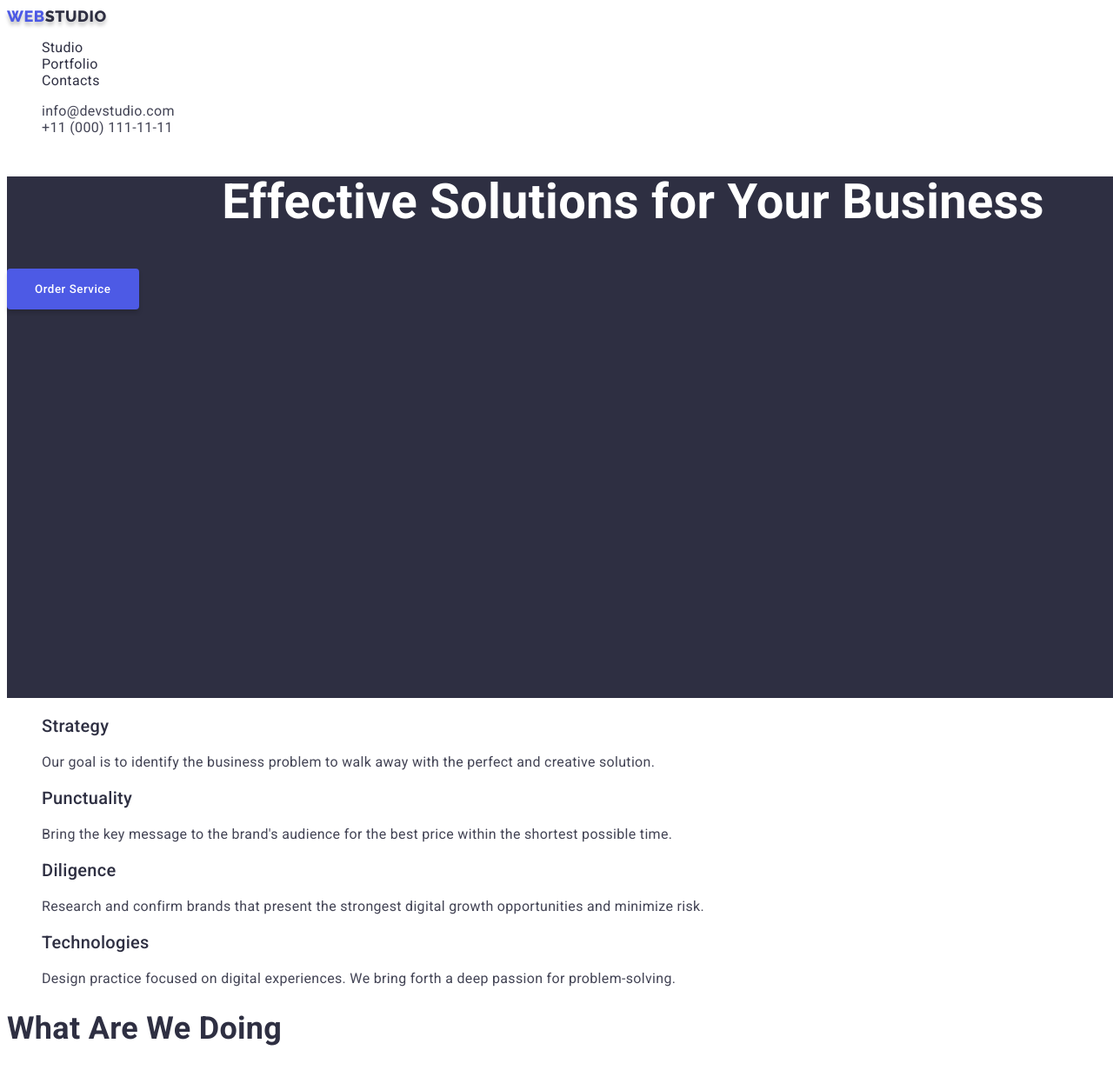
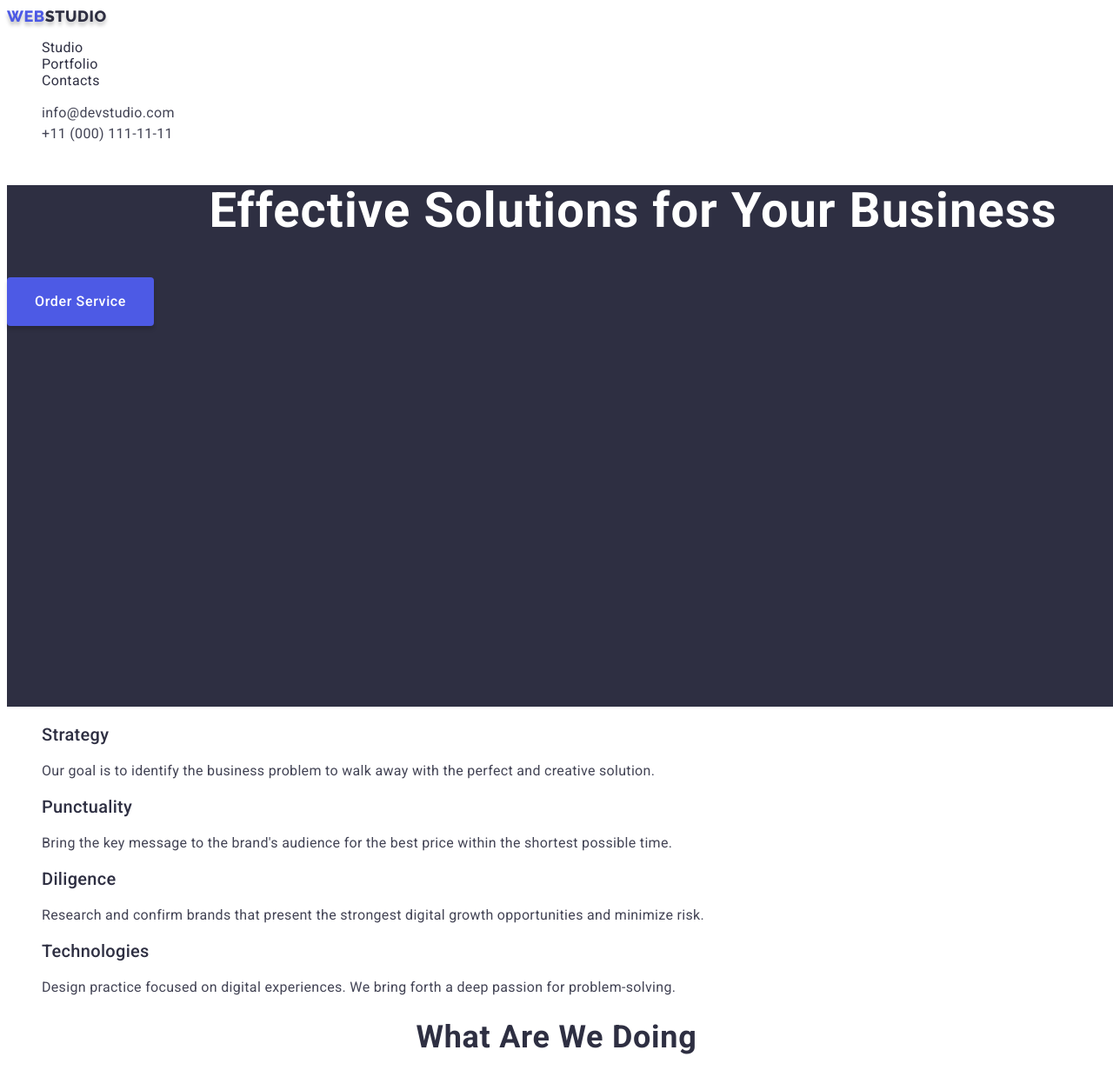
Before and after one commit to AndriiBilyiV/goit-markup-hw-02, a plain HTML site: page index.html in a window 1280 px wide. Shown: the top 1231 px of the page at 87% size. Drawn offline with Linux system fonts and the light colour scheme.

Commit message:
Autocheck part 2

```diff
--- a/css/style.css
+++ b/css/style.css
@@ -33,6 +33,8 @@ body {
   line-height: 1.11;
   font-weight: 700;
   text-transform: capitalize;
+  text-align: center;
+  letter-spacing: 0.02em;
 }
 .btn {
   cursor: pointer;
@@ -66,8 +68,10 @@ body {
   text-decoration: none;
   font-weight: 400;
   color: var(--address-color);
+  line-height: 1.5;
 }
-.address-item:hover {
+.address-item:hover,
+.address-item:focus {
   color: var(--hover-color);
 }
 /* Hero */
@@ -82,6 +86,7 @@ body {
   line-height: 1.07;
   color: var(--hero-title-color);
   text-align: center;
+  letter-spacing: 0.02em;
 }
 .order-btn {
   background-color: var(--btn-color);
@@ -94,8 +99,11 @@ body {
   padding: 16px 32px;
   gap: 10px;
   border: 0;
+  font-size: 16px;
+  line-height: 1.5;
 }
-.order-btn:hover {
+.order-btn:hover,
+.order-btn:focus {
   background-color: var(--hover-color);
 }
 /* Our advantages */
```
